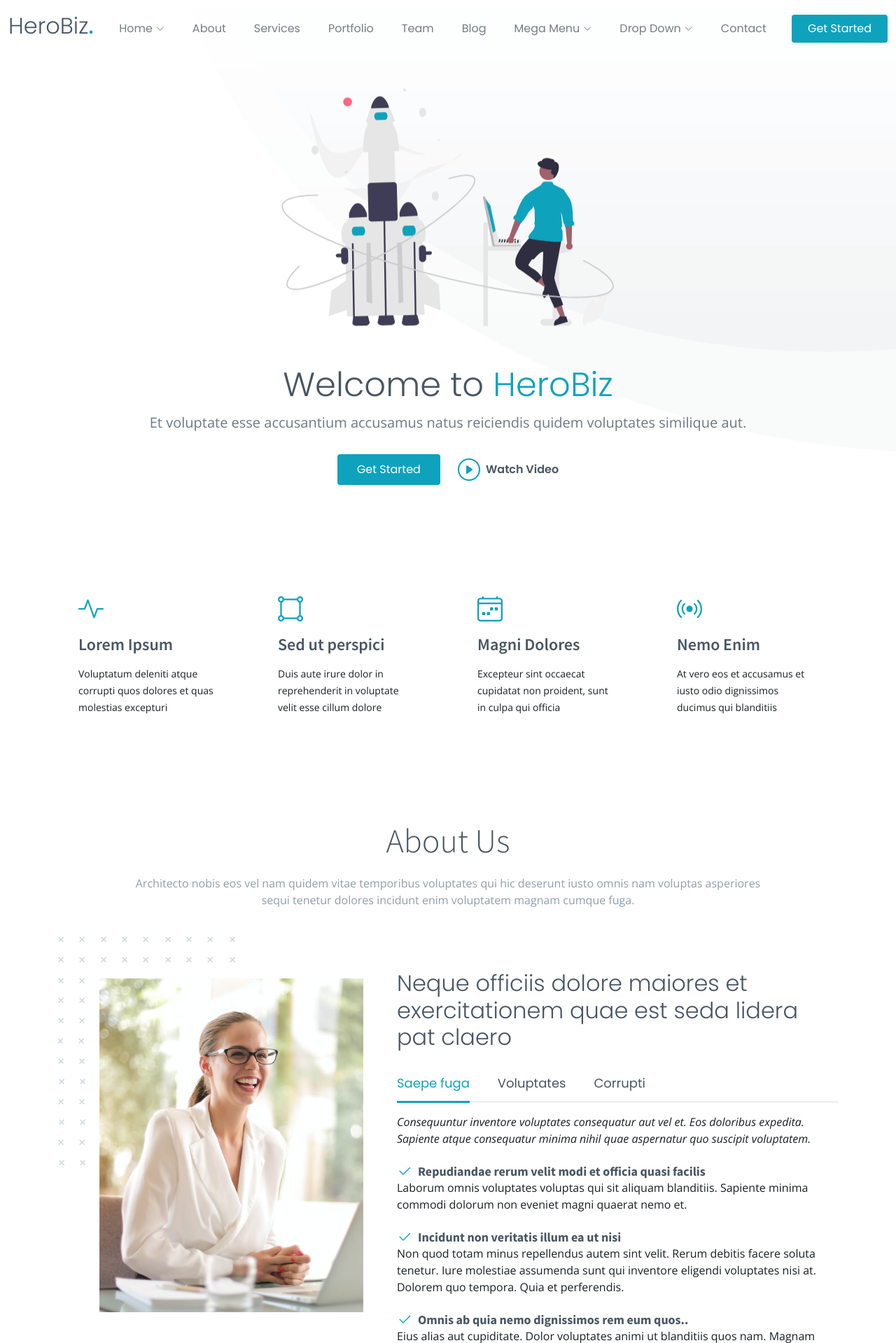
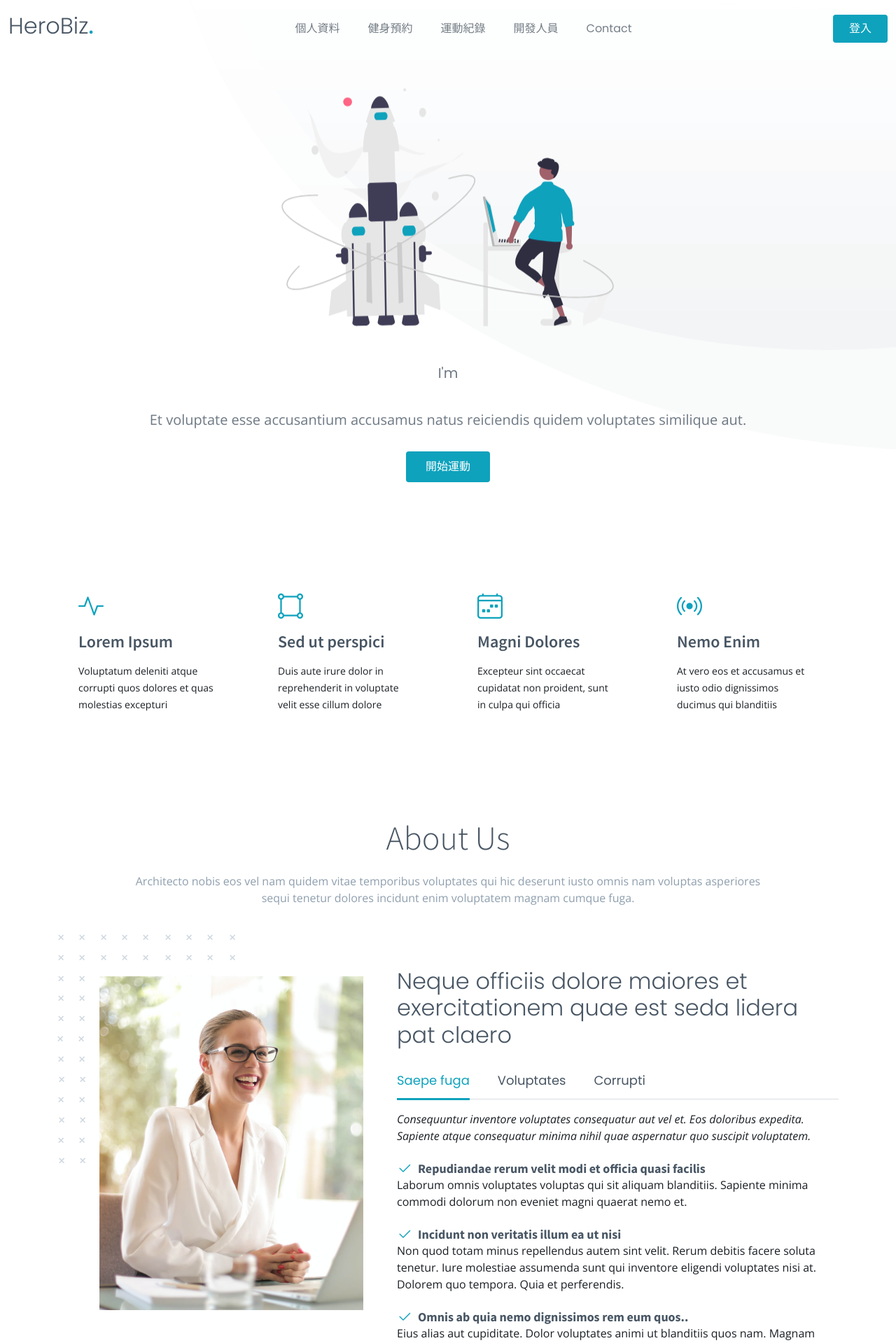
Before and after one commit to 113204/Zhuanti_System, a Django app: page / in a window 1280 px wide. Shown: the top 1919 px of the page at 70% size. Run offline with Django 4.2, Linux system fonts and the light colour scheme; some libraries are stand-ins or nearby versions.

Commit message:
edit: index

```diff
--- a/HeroBiz/static/js/main.js
+++ b/HeroBiz/static/js/main.js
@@ -297,3 +297,16 @@ document.addEventListener('DOMContentLoaded', () => {
   });
 
 });
+
+const typed = select('.typed')
+  if (typed) {
+    let typed_strings = typed.getAttribute('data-typed-items')
+    typed_strings = typed_strings.split(',')
+    new Typed('.typed', {
+      strings: typed_strings,
+      loop: true,
+      typeSpeed: 100,
+      backSpeed: 50,
+      backDelay: 2000
+    });
+  }
--- a/HeroBiz/templates/index.html
+++ b/HeroBiz/templates/index.html
@@ -61,67 +61,67 @@
       <nav id="navbar" class="navbar">
         <ul>
 
-          <li class="dropdown"><a href="#"><span>Home</span> <i class="bi bi-chevron-down dropdown-indicator"></i></a>
-            <ul>
-              <li><a href="index.html" class="active">Home 1 - index.html</a></li>
-              <li><a href="index-2.html">Home 2 - index-2.html</a></li>
-              <li><a href="index-3.html">Home 3 - index-3.html</a></li>
-              <li><a href="index-4.html">Home 4 - index-4.html</a></li>
-            </ul>
-          </li>
+<!--          <li class="dropdown"><a href="#"><span>Home</span> <i class="bi bi-chevron-down dropdown-indicator"></i></a>-->
+<!--            <ul>-->
+<!--              <li><a href="index.html" class="active">Home 1 - index.html</a></li>-->
+<!--              <li><a href="index-2.html">Home 2 - index-2.html</a></li>-->
+<!--              <li><a href="index-3.html">Home 3 - index-3.html</a></li>-->
+<!--              <li><a href="index-4.html">Home 4 - index-4.html</a></li>-->
+<!--            </ul>-->
+<!--          </li>-->
 
-          <li><a class="nav-link scrollto" href="index.html#about">About</a></li>
-          <li><a class="nav-link scrollto" href="index.html#services">Services</a></li>
-          <li><a class="nav-link scrollto" href="index.html#portfolio">Portfolio</a></li>
-          <li><a class="nav-link scrollto" href="index.html#team">Team</a></li>
-          <li><a href="blog.html">Blog</a></li>
-          <li class="dropdown megamenu"><a href="#"><span>Mega Menu</span> <i class="bi bi-chevron-down dropdown-indicator"></i></a>
-            <ul>
-              <li>
-                <a href="#">Column 1 link 1</a>
-                <a href="#">Column 1 link 2</a>
-                <a href="#">Column 1 link 3</a>
-              </li>
-              <li>
-                <a href="#">Column 2 link 1</a>
-                <a href="#">Column 2 link 2</a>
-                <a href="#">Column 3 link 3</a>
-              </li>
-              <li>
-                <a href="#">Column 3 link 1</a>
-                <a href="#">Column 3 link 2</a>
-                <a href="#">Column 3 link 3</a>
-              </li>
-              <li>
-                <a href="#">Column 4 link 1</a>
-                <a href="#">Column 4 link 2</a>
-                <a href="#">Column 4 link 3</a>
-              </li>
-            </ul>
-          </li>
-          <li class="dropdown"><a href="#"><span>Drop Down</span> <i class="bi bi-chevron-down dropdown-indicator"></i></a>
-            <ul>
-              <li><a href="#">Drop Down 1</a></li>
-              <li class="dropdown"><a href="#"><span>Deep Drop Down</span> <i class="bi bi-chevron-down dropdown-indicator"></i></a>
-                <ul>
-                  <li><a href="#">Deep Drop Down 1</a></li>
-                  <li><a href="#">Deep Drop Down 2</a></li>
-                  <li><a href="#">Deep Drop Down 3</a></li>
-                  <li><a href="#">Deep Drop Down 4</a></li>
-                  <li><a href="#">Deep Drop Down 5</a></li>
-                </ul>
-              </li>
-              <li><a href="#">Drop Down 2</a></li>
-              <li><a href="#">Drop Down 3</a></li>
-              <li><a href="#">Drop Down 4</a></li>
-            </ul>
-          </li>
+          <li><a class="nav-link scrollto" href="/profile/">個人資料</a></li>
+          <li><a class="nav-link scrollto" href="index.html#services">健身預約</a></li>
+          <li><a class="nav-link scrollto" href="index.html#portfolio">運動紀錄</a></li>
+          <li><a class="nav-link scrollto" href="index.html#team">開發人員</a></li>
+<!--          <li><a href="blog.html">Blog</a></li>-->
+<!--          <li class="dropdown megamenu"><a href="#"><span>Mega Menu</span> <i class="bi bi-chevron-down dropdown-indicator"></i></a>-->
+<!--            <ul>-->
+<!--              <li>-->
+<!--                <a href="#">Column 1 link 1</a>-->
+<!--                <a href="#">Column 1 link 2</a>-->
+<!--                <a href="#">Column 1 link 3</a>-->
+<!--              </li>-->
+<!--              <li>-->
+<!--                <a href="#">Column 2 link 1</a>-->
+<!--                <a href="#">Column 2 link 2</a>-->
+<!--                <a href="#">Column 3 link 3</a>-->
+<!--              </li>-->
+<!--              <li>-->
+<!--                <a href="#">Column 3 link 1</a>-->
+<!--                <a href="#">Column 3 link 2</a>-->
+<!--                <a href="#">Column 3 link 3</a>-->
+<!--              </li>-->
+<!--              <li>-->
+<!--                <a href="#">Column 4 link 1</a>-->
+<!--                <a href="#">Column 4 link 2</a>-->
+<!--                <a href="#">Column 4 link 3</a>-->
+<!--              </li>-->
+<!--            </ul>-->
+<!--          </li>-->
+<!--          <li class="dropdown"><a href="#"><span>Drop Down</span> <i class="bi bi-chevron-down dropdown-indicator"></i></a>-->
+<!--            <ul>-->
+<!--              <li><a href="#">Drop Down 1</a></li>-->
+<!--              <li class="dropdown"><a href="#"><span>Deep Drop Down</span> <i class="bi bi-chevron-down dropdown-indicator"></i></a>-->
+<!--                <ul>-->
+<!--                  <li><a href="#">Deep Drop Down 1</a></li>-->
+<!--                  <li><a href="#">Deep Drop Down 2</a></li>-->
+<!--                  <li><a href="#">Deep Drop Down 3</a></li>-->
+<!--                  <li><a href="#">Deep Drop Down 4</a></li>-->
+<!--                  <li><a href="#">Deep Drop Down 5</a></li>-->
+<!--                </ul>-->
+<!--              </li>-->
+<!--              <li><a href="#">Drop Down 2</a></li>-->
+<!--              <li><a href="#">Drop Down 3</a></li>-->
+<!--              <li><a href="#">Drop Down 4</a></li>-->
+<!--            </ul>-->
+<!--          </li>-->
           <li><a class="nav-link scrollto" href="index.html#contact">Contact</a></li>
         </ul>
         <i class="bi bi-list mobile-nav-toggle d-none"></i>
       </nav><!-- .navbar -->
 
-      <a class="btn-getstarted scrollto" href="index.html#about">Get Started</a>
+      <a class="btn-getstarted scrollto" href="/login/">登入</a>
 
     </div>
   </header><!-- End Header -->
@@ -129,11 +129,11 @@
   <section id="hero-animated" class="hero-animated d-flex align-items-center">
     <div class="container d-flex flex-column justify-content-center align-items-center text-center position-relative" data-aos="zoom-out">
       <img src="/static/img/hero-carousel/hero-carousel-3.svg" class="img-fluid animated">
-      <h2>Welcome to <span>HeroBiz</span></h2>
+      <h2><p>I'm <span class="typed" data-typed-items="Designer, Developer, Freelancer, Photographer"></span></p></h2>
       <p>Et voluptate esse accusantium accusamus natus reiciendis quidem voluptates similique aut.</p>
       <div class="d-flex">
-        <a href="#about" class="btn-get-started scrollto">Get Started</a>
-        <a href="https://www.youtube.com/watch?v=LXb3EKWsInQ" class="glightbox btn-watch-video d-flex align-items-center"><i class="bi bi-play-circle"></i><span>Watch Video</span></a>
+        <a href="#about" class="btn-get-started scrollto">開始運動</a>
+<!--        <a href="https://www.youtube.com/watch?v=LXb3EKWsInQ" class="glightbox btn-watch-video d-flex align-items-center"><i class="bi bi-play-circle"></i><span>Watch Video</span></a>-->
       </div>
     </div>
   </section>
@@ -1420,6 +1420,8 @@
   <script src="/static/vendor/isotope-layout/isotope.pkgd.min.js"></script>
   <script src="/static/vendor/swiper/swiper-bundle.min.js"></script>
   <script src="/static/vendor/php-email-form/validate.js"></script>
+  <script src="https://cdn.jsdelivr.net/npm/typed.js@2.0.12"></script>
+
 
   <!-- Template Main JS File -->
   <script src="/static/js/main.js"></script>
```
